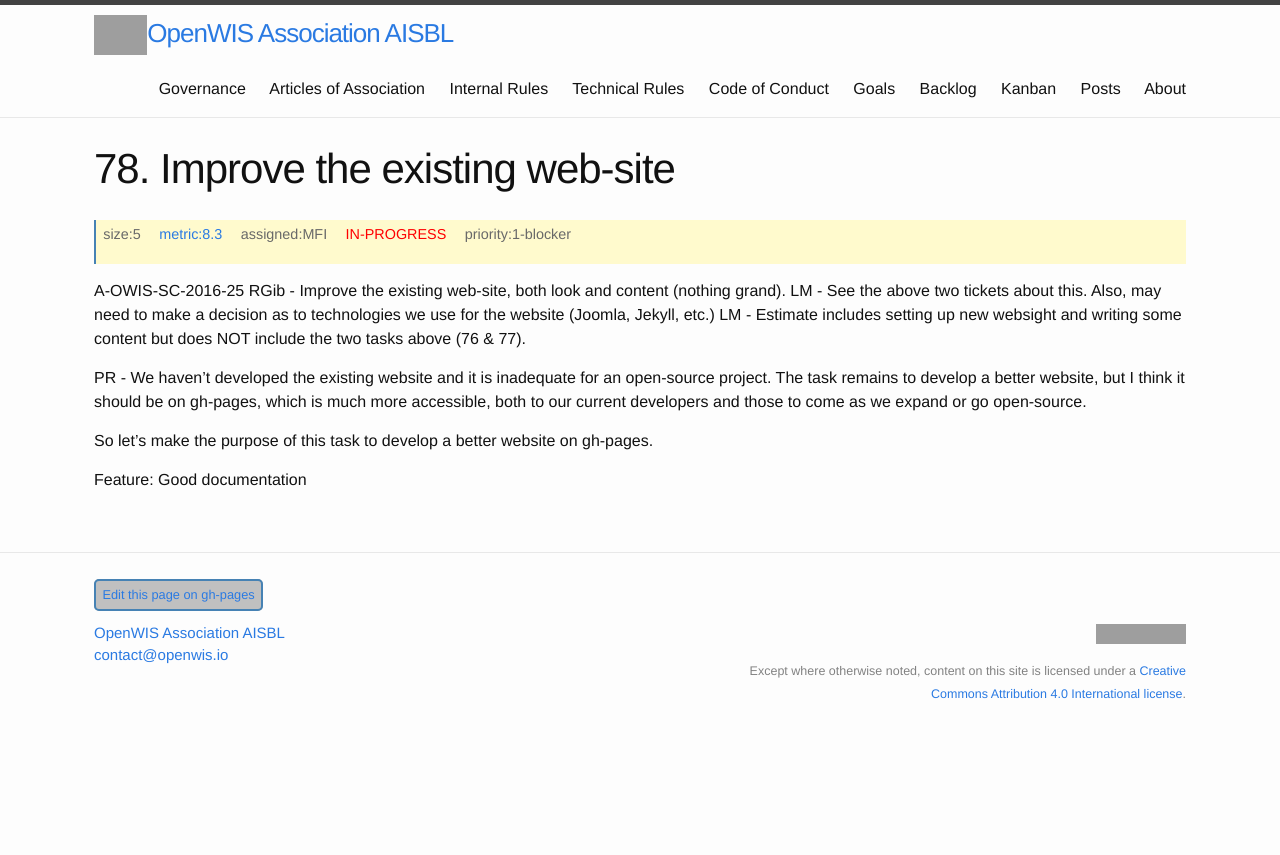
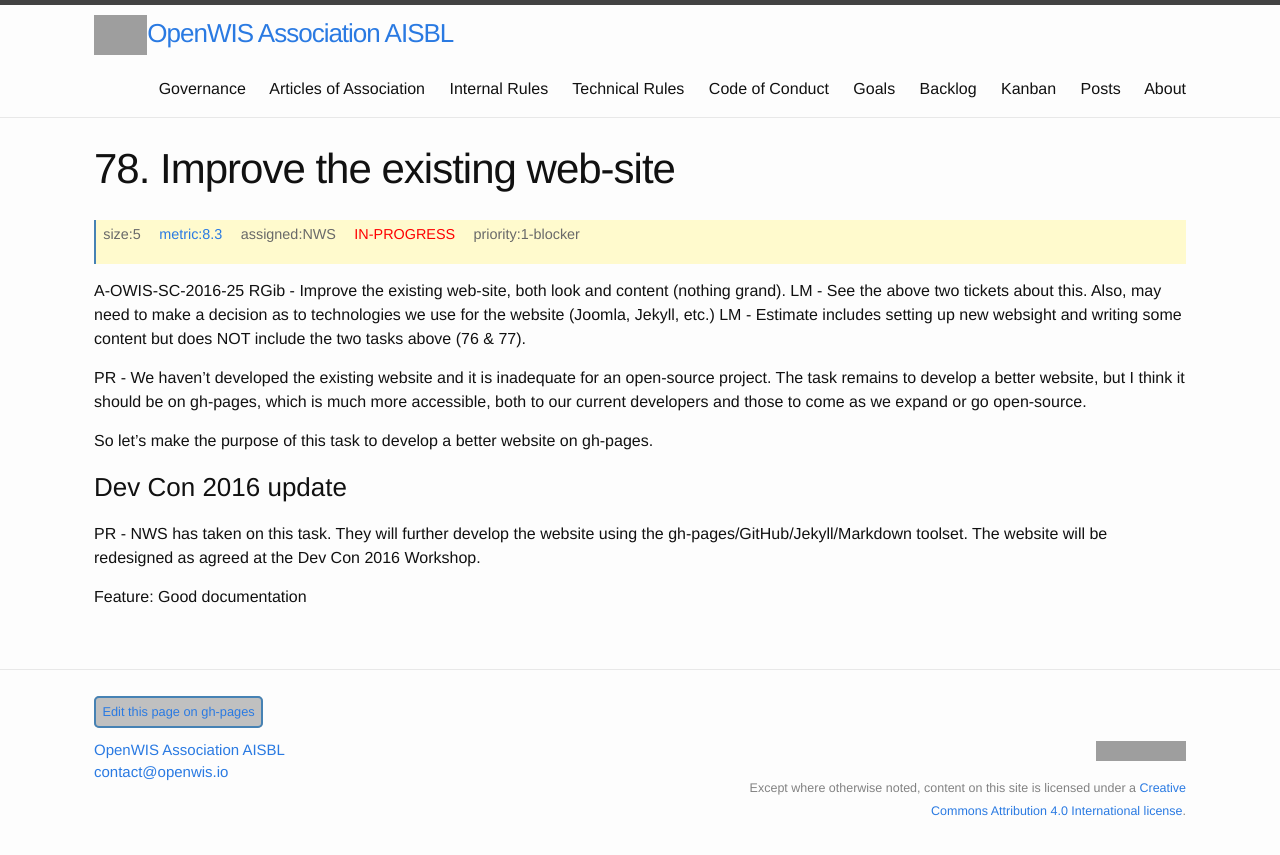
Before and after one commit to OpenWIS/openwis-documentation, a Jekyll site: the page built from _kanban/OpenWIS-Backlog-000078.md, in a window 1280 px wide. Shown: the top 855 px of the page. Built offline with Jekyll 4.4.1, drawn with Linux system fonts in a browser that asks for light colours; grey boxes are pictures that could not be loaded.

Commit message:
Progress update - kanban item 78

```diff
--- a/_kanban/OpenWIS-Backlog-000078.md
+++ b/_kanban/OpenWIS-Backlog-000078.md
@@ -3,7 +3,7 @@ layout: backlog
 title: Improve the existing web-site
 kanCategory: develop
 kanSubCategory: in-progress
-kanAssigned: MFI
+kanAssigned: NWS
 kanBacklog: 78
 kanIssue:
 kanPullReq:
@@ -20,3 +20,7 @@ A-OWIS-SC-2016-25 RGib - Improve the existing web-site, both look and content (n
 PR - We haven't developed the existing website and it is inadequate for an open-source project.  The task remains to develop a better website, but I think it should be on gh-pages, which is much more accessible, both to our current developers and those to come as we expand or go open-source.
 
 So let's make the purpose of this task to develop a better website on gh-pages.
+
+### Dev Con 2016 update
+
+PR - NWS has taken on this task.  They will further develop the website using the gh-pages/GitHub/Jekyll/Markdown toolset.  The website will be redesigned as agreed at the Dev Con 2016 Workshop.
```
